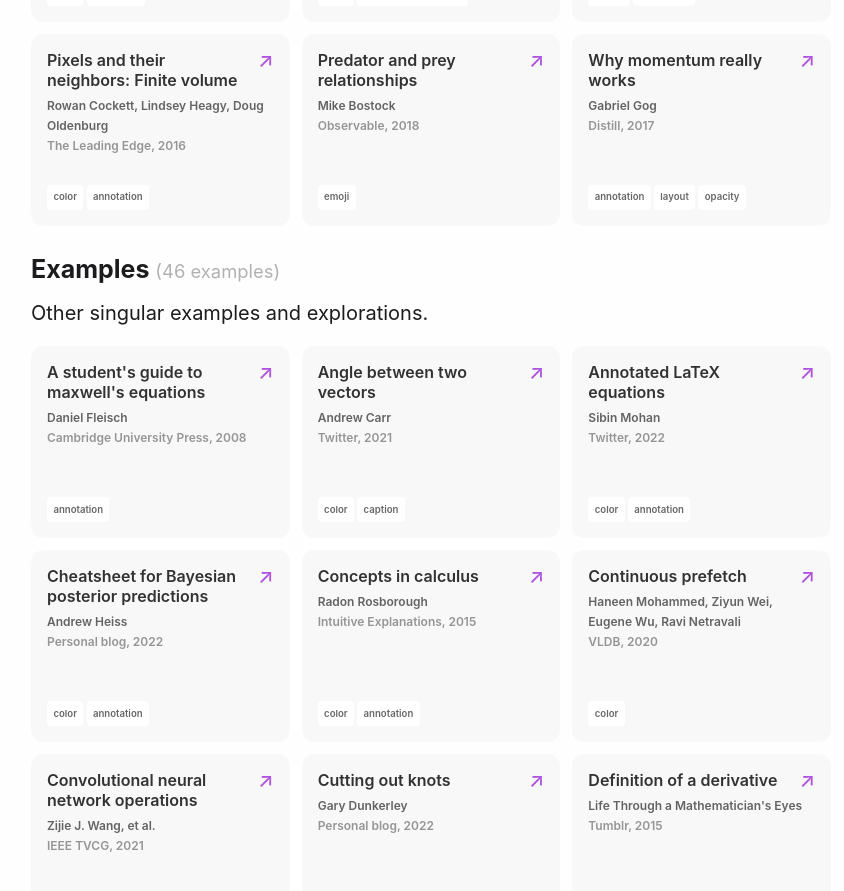
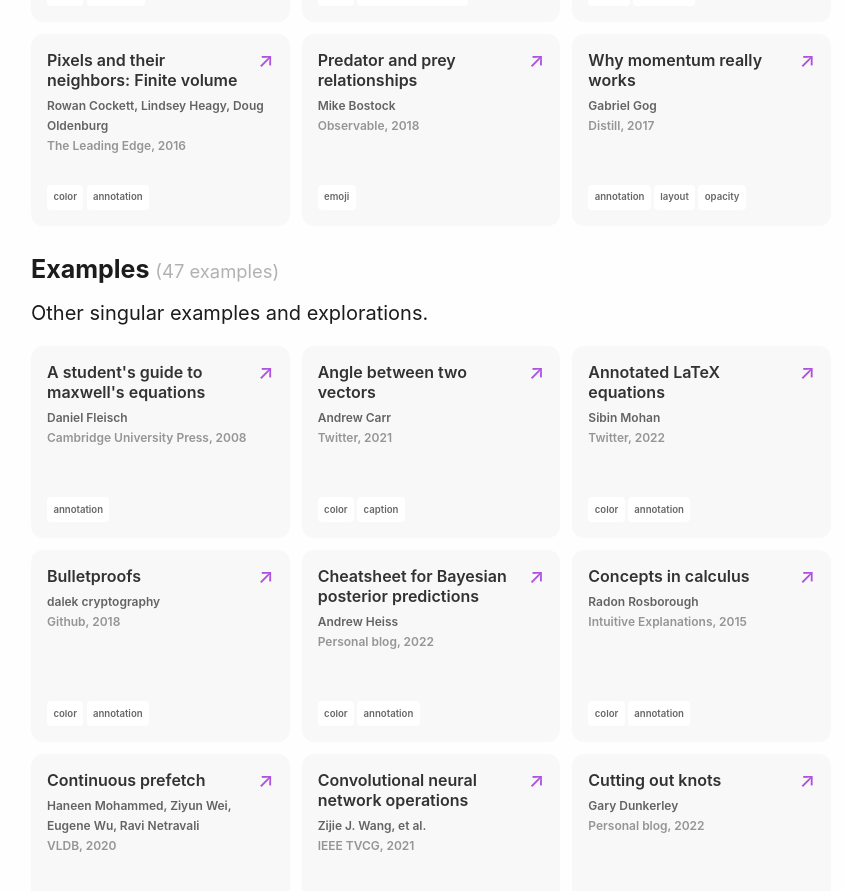
Before and after one commit to fredhohman/awesome-mathematical-notation-design, a Jekyll site: the page built from index.md, in a window 1280 px wide and 900 px high, scrolled down 1960 px. Shown: the top 891 px of the window, without its empty margins (209-1053 px from the left). Built offline with Jekyll 4.4.1, drawn with Linux system fonts in a browser that asks for light colours.

Commit message:
feat: add bulletproofs example #28

```diff
--- a/_data/examples.yaml
+++ b/_data/examples.yaml
@@ -616,3 +616,13 @@
     - color
     - video
     - interactive graphics
+
+- title: "Bulletproofs"
+  author: dalek cryptography
+  publication: Github
+  year: 2018
+  link: https://github.com/dalek-cryptography/bulletproofs
+  type: example
+  tags:
+    - color
+    - annotation
```
